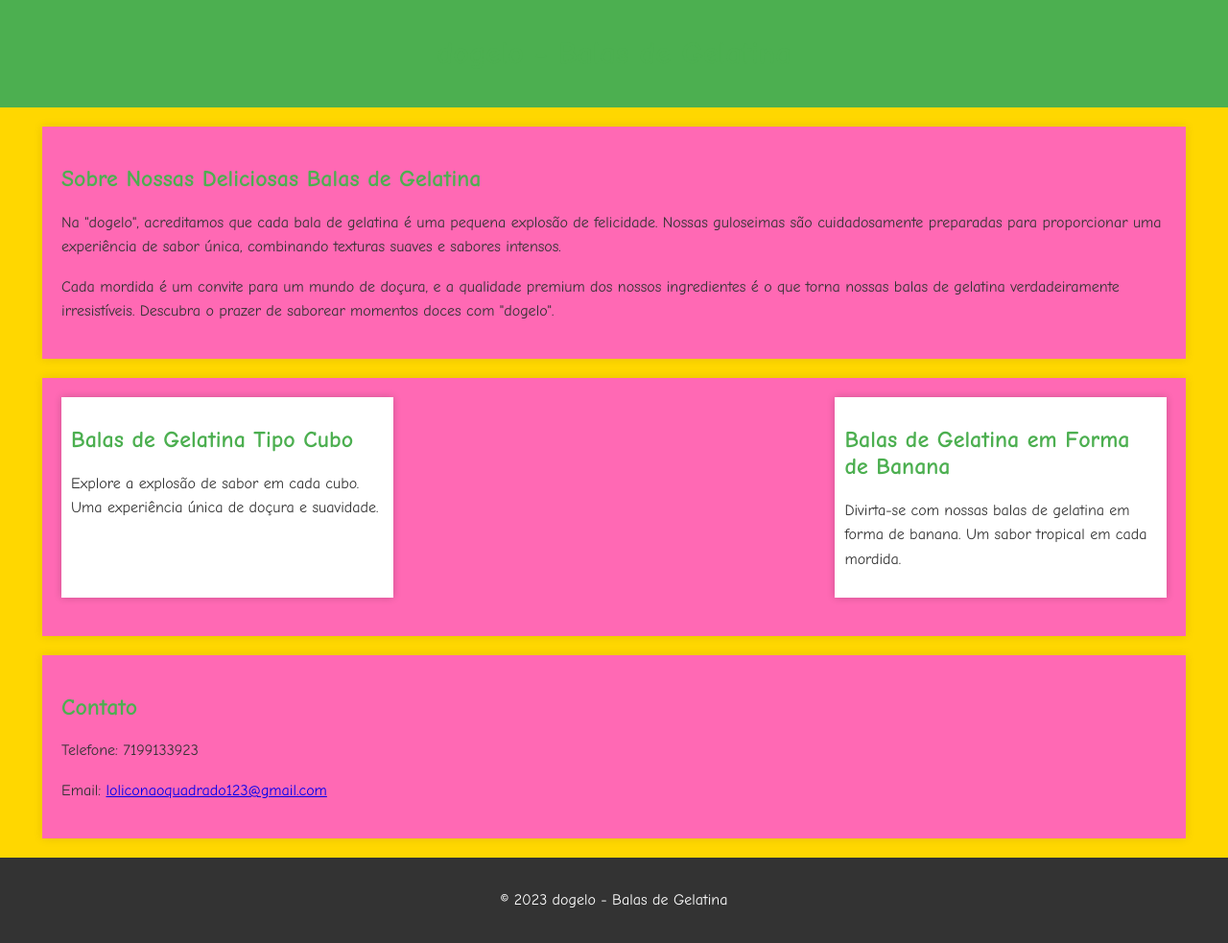
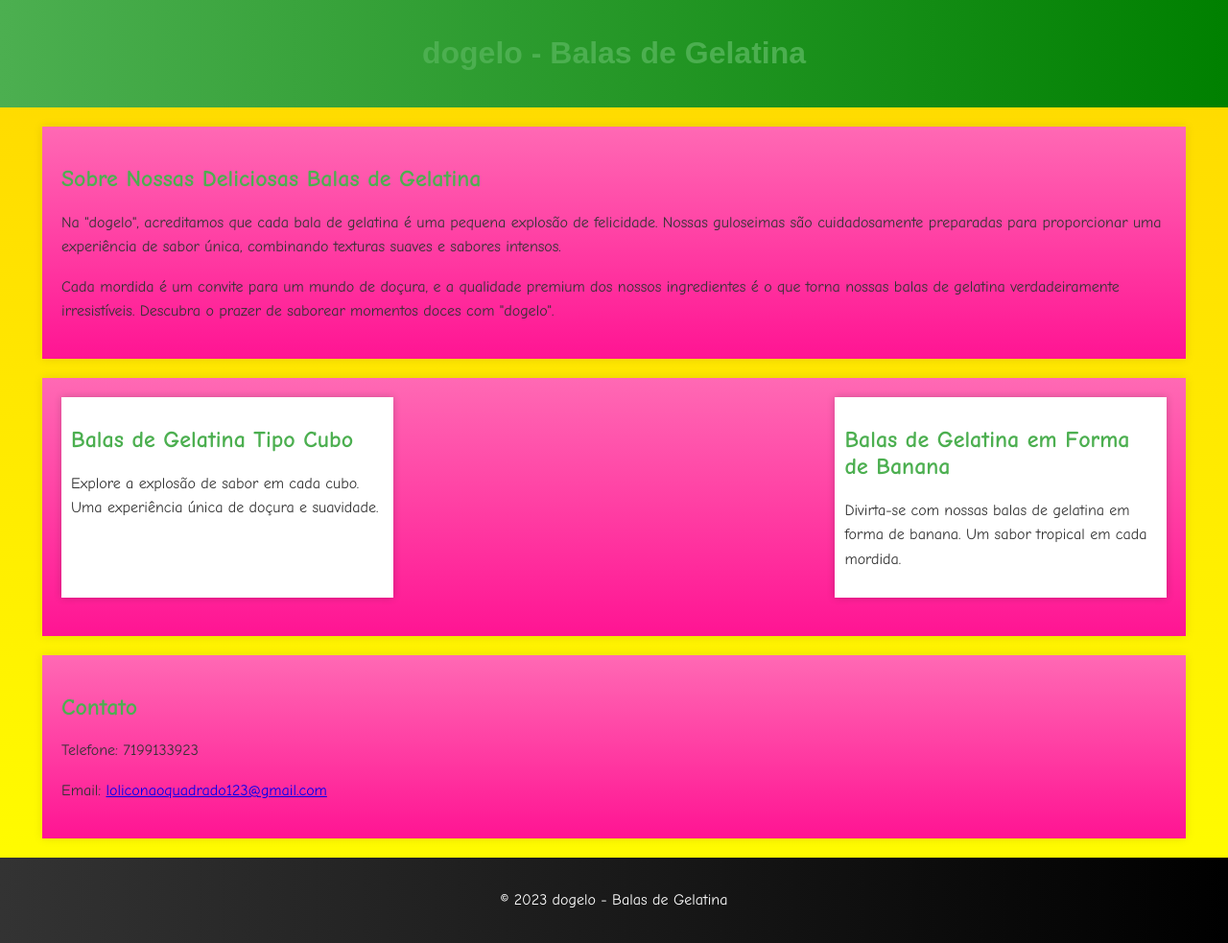
Before and after one commit to dogelooficial/dogelooficial.github.io, a plain HTML site: page index.html in a window 1280 px wide. Shown: the whole page at 96% size. Drawn offline with Linux system fonts and the light colour scheme.

Commit message:
Update index.html

```diff
--- a/index.html
+++ b/index.html
@@ -9,25 +9,33 @@
             font-family: 'Comic Sans MS', cursive, sans-serif;
             margin: 0;
             padding: 0;
-            background-color: #FFD700; /* Amarelo vibrante */
+            background: linear-gradient(to bottom, #FFD700, #FFFF00); /* Gradiente de amarelo para amarelo claro */
             color: #333;
         }
 
         header {
-            background-color: #4CAF50;
+            background: linear-gradient(to right, #4CAF50, #008000);
+            color: #ffcc00;
+            text-align: center;
+            padding: 1em;
+            animation: slideDown 1s ease-out;
+            font-family: 'Arial', sans-serif;
+        }
+
+        section {
+            max-width: 90%;
+            margin: 20px auto;
+            padding: 20px;
+            background: linear-gradient(to bottom, #FF69B4, #FF1493); /* Gradiente de rosa para rosa escuro */
+            box-shadow: 0 0 10px rgba(0, 0, 0, 0.1);
+            animation: fadeIn 2s ease-out;
+        }
+
+        footer {
+            background: linear-gradient(to right, #333, #000);
             color: #fff;
             text-align: center;
             padding: 1em;
-            animation: slideDown 1s ease-out; /* Adicionando uma animação de slide-down */
-        }
-
-        section {
-            max-width: 90%; /* Ajuste para tornar o site mais responsivo */
-            margin: 20px auto;
-            padding: 20px;
-            background-color: #FF69B4; /* Rosa vibrante */
-            box-shadow: 0 0 10px rgba(0, 0, 0, 0.1);
-            animation: fadeIn 2s ease-out; /* Adicionando uma animação de fade-in */
         }
 
         h1, h2 {
@@ -35,7 +43,7 @@
         }
 
         p {
-            line-height: 1.6; /* Melhora a legibilidade */
+            line-height: 1.6;
         }
 
         .products {
@@ -58,14 +66,6 @@
             transform: scale(1.05);
         }
 
-        footer {
-            background-color: #333;
-            color: #fff;
-            text-align: center;
-            padding: 1em;
-        }
-
-        /* Animação de fade-in */
         @keyframes fadeIn {
             from {
                 opacity: 0;
@@ -75,7 +75,6 @@
             }
         }
 
-        /* Animação de slide-down */
         @keyframes slideDown {
             from {
                 transform: translateY(-50px);
```
